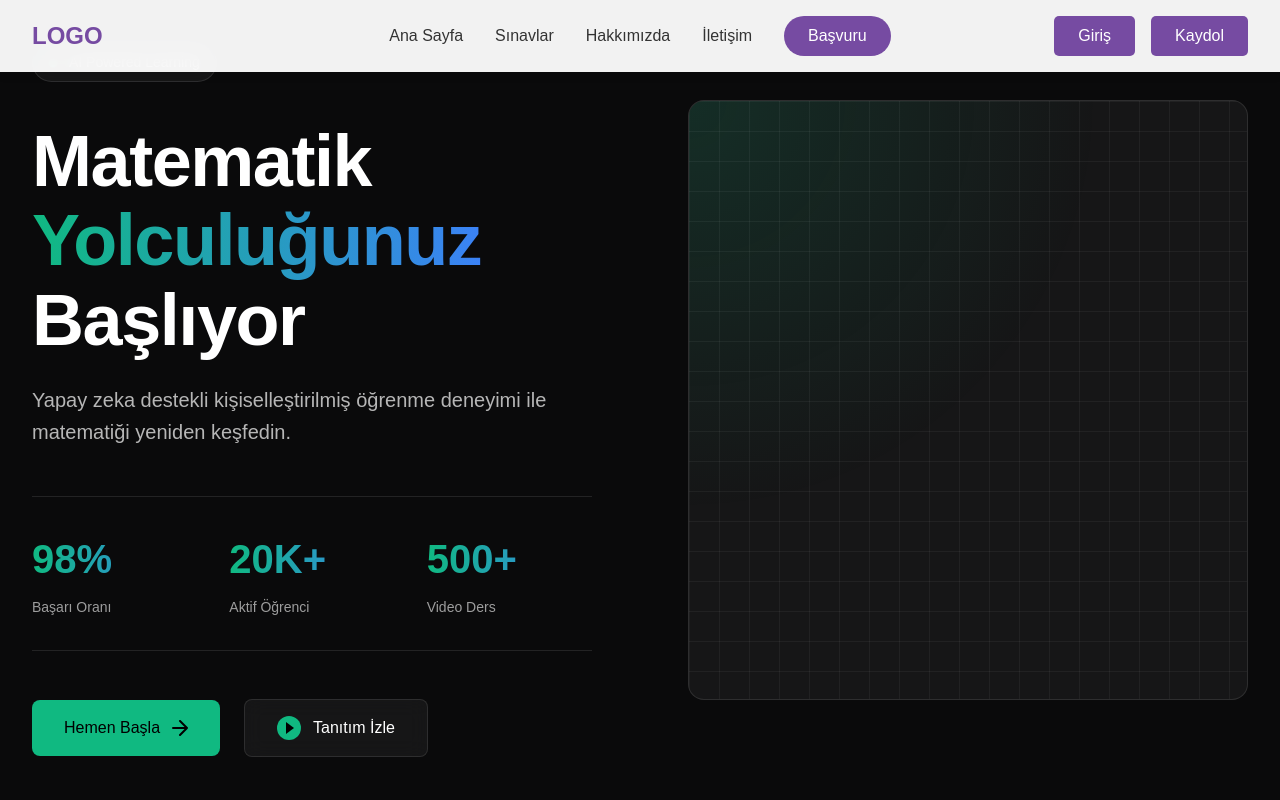
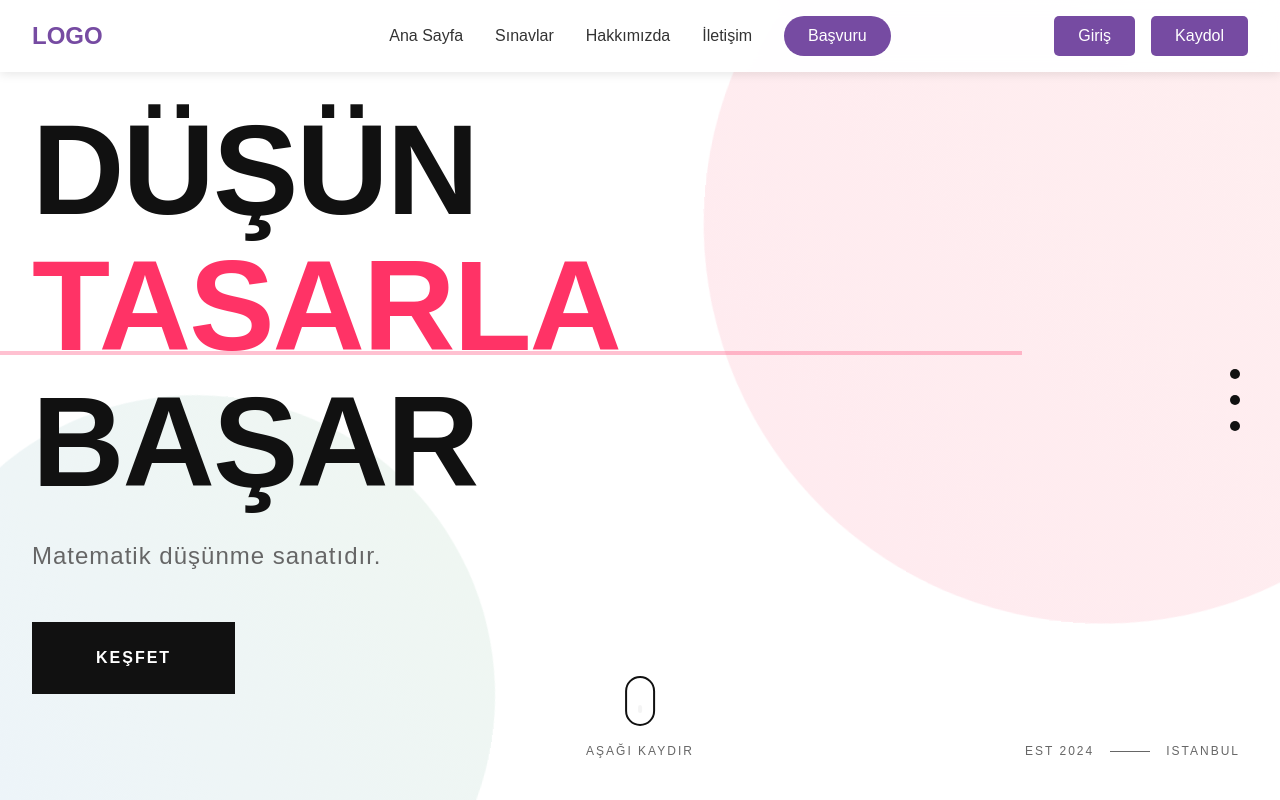
Before and after one commit to alifuatakbas/e-math-frontend, a Next.js app: page / in a window 1280 px wide. Shown: the top 800 px of the page. Built offline with nearby package versions, Linux system fonts and the light colour scheme.

Commit message:
AnaSayfa düzeni

```diff
--- a/app/components/Hero.tsx
+++ b/app/components/Hero.tsx
@@ -5,58 +5,53 @@ import styles from '../styles/Hero.module.css'
 const Hero = () => {
   return (
     <section className={styles.hero}>
+      <div className={styles.heroBackground}>
+        <div className={styles.circle1}></div>
+        <div className={styles.circle2}></div>
+      </div>
+
       <div className={styles.container}>
         <div className={styles.content}>
-          <div className={styles.badge}>
-            <span className={styles.dot}></span>
-            AI Powered Learning
-          </div>
+          <div className={styles.mainContent}>
+            <div className={styles.headingWrapper}>
+              <h1 className={styles.title}>
+                DÜŞÜN
+                <span className={styles.titleAccent}>TASARLA</span>
+                BAŞAR
+              </h1>
+            </div>
 
-          <h1 className={styles.title}>
-            Matematik
-            <span className={styles.gradient}> Yolculuğunuz </span>
-            Başlıyor
-          </h1>
+            <div className={styles.subtitleWrapper}>
+              <p className={styles.subtitle}>
+                Matematik düşünme sanatıdır.
+              </p>
+            </div>
 
-          <p className={styles.description}>
-            Yapay zeka destekli kişiselleştirilmiş öğrenme deneyimi ile
-            matematiği yeniden keşfedin.
-          </p>
-
-          <div className={styles.statsGrid}>
-            <div className={styles.statItem}>
-              <div className={styles.statValue}>98%</div>
-              <div className={styles.statLabel}>Başarı Oranı</div>
-            </div>
-            <div className={styles.statItem}>
-              <div className={styles.statValue}>20K+</div>
-              <div className={styles.statLabel}>Aktif Öğrenci</div>
-            </div>
-            <div className={styles.statItem}>
-              <div className={styles.statValue}>500+</div>
-              <div className={styles.statLabel}>Video Ders</div>
+            <div className={styles.ctaWrapper}>
+              <button className={styles.mainCta}>
+                KEŞFET
+              </button>
             </div>
           </div>
 
-          <div className={styles.ctaSection}>
-            <button className={styles.primaryBtn}>
-              Hemen Başla
-              <svg className={styles.arrow} width="16" height="16" viewBox="0 0 16 16" fill="none">
-                <path d="M1 8H15M15 8L8 1M15 8L8 15" stroke="currentColor" strokeWidth="2" strokeLinecap="round" strokeLinejoin="round"/>
-              </svg>
-            </button>
-            <div className={styles.secondaryBtn}>
-              <div className={styles.playIcon}></div>
-              Tanıtım İzle
+          <div className={styles.scrollIndicator}>
+            <div className={styles.mouse}>
+              <div className={styles.wheel}></div>
             </div>
+            <div className={styles.scrollText}>AŞAĞI KAYDIR</div>
           </div>
         </div>
 
-        <div className={styles.imageSection}>
-          <div className={styles.imageContainer}>
-            <div className={styles.glowEffect}></div>
-            <div className={styles.gridPattern}></div>
-          </div>
+        <div className={styles.sideNav}>
+          <div className={styles.navDot}></div>
+          <div className={styles.navDot}></div>
+          <div className={styles.navDot}></div>
+        </div>
+
+        <div className={styles.cornerInfo}>
+          <div className={styles.cornerText}>EST 2024</div>
+          <div className={styles.cornerLine}></div>
+          <div className={styles.cornerText}>ISTANBUL</div>
         </div>
       </div>
     </section>
--- a/app/styles/Hero.module.css
+++ b/app/styles/Hero.module.css
@@ -1,287 +1,278 @@
 .hero {
   min-height: 100vh;
-  background: #0A0A0B;
-  display: flex;
-  align-items: center;
+  background: #FFFFFF;
   position: relative;
-  color: #fff;
+  overflow: hidden;
+}
+
+.heroBackground {
+  position: absolute;
+  width: 100%;
+  height: 100%;
+  overflow: hidden;
+}
+
+.circle1, .circle2 {
+  position: absolute;
+  border-radius: 50%;
+}
+
+.circle1 {
+  width: 800px;
+  height: 800px;
+  background: linear-gradient(45deg, #FF3366 0%, #FF6B6B 100%);
+  top: -200px;
+  right: -200px;
+  opacity: 0.1;
+  animation: float 20s infinite alternate;
+}
+
+.circle2 {
+  width: 600px;
+  height: 600px;
+  background: linear-gradient(45deg, #4A90E2 0%, #67B26F 100%);
+  bottom: -150px;
+  left: -150px;
+  opacity: 0.1;
+  animation: float 15s infinite alternate-reverse;
 }
 
 .container {
   max-width: 1400px;
+  height: 100vh;
   margin: 0 auto;
-  padding: 2rem;
-  display: grid;
-  grid-template-columns: 1fr 1fr;
-  gap: 6rem;
+  padding: 0 2rem;
+  position: relative;
+  display: flex;
   align-items: center;
 }
 
 .content {
-  z-index: 1;
+  width: 100%;
+  display: flex;
+  flex-direction: column;
+  justify-content: center;
+  gap: 2rem;
 }
 
-.badge {
-  display: inline-flex;
-  align-items: center;
-  gap: 0.75rem;
-  padding: 0.5rem 1rem;
-  background: rgba(255, 255, 255, 0.05);
-  border: 1px solid rgba(255, 255, 255, 0.1);
-  border-radius: 100px;
-  font-size: 0.875rem;
-  color: #fff;
-  margin-bottom: 2.5rem;
-  backdrop-filter: blur(10px);
+.mainContent {
+  max-width: 900px;
 }
 
-.dot {
-  width: 8px;
-  height: 8px;
-  background: #10B981;
-  border-radius: 50%;
-  animation: pulse 2s infinite;
+.headingWrapper {
+  margin-bottom: 2rem;
 }
 
 .title {
-  font-size: 4.5rem;
-  line-height: 1.1;
-  font-weight: 600;
-  letter-spacing: -0.02em;
-  margin-bottom: 1.5rem;
-}
-
-.gradient {
-  background: linear-gradient(to right, #10B981, #3B82F6);
-  -webkit-background-clip: text;
-  -webkit-text-fill-color: transparent;
-  background-clip: text;
-}
-
-.description {
-  font-size: 1.25rem;
-  color: rgba(255, 255, 255, 0.7);
-  line-height: 1.6;
-  margin-bottom: 3rem;
-  max-width: 540px;
-}
-
-.statsGrid {
-  display: grid;
-  grid-template-columns: repeat(3, 1fr);
-  gap: 2rem;
-  margin-bottom: 3rem;
-  padding: 2rem 0;
-  border-top: 1px solid rgba(255, 255, 255, 0.1);
-  border-bottom: 1px solid rgba(255, 255, 255, 0.1);
-}
-
-.statItem {
+  font-size: 8rem;
+  font-weight: 900;
+  line-height: 1;
+  letter-spacing: -2px;
+  color: #111111;
   display: flex;
   flex-direction: column;
   gap: 0.5rem;
 }
 
-.statValue {
-  font-size: 2.5rem;
-  font-weight: 600;
-  background: linear-gradient(to right, #10B981, #3B82F6);
-  -webkit-background-clip: text;
-  -webkit-text-fill-color: transparent;
-  background-clip: text;
+.titleAccent {
+  color: #FF3366;
+  position: relative;
+  display: inline-block;
 }
 
-.statLabel {
-  color: rgba(255, 255, 255, 0.6);
-  font-size: 0.875rem;
+.titleAccent::after {
+  content: '';
+  position: absolute;
+  width: 120%;
+  height: 4px;
+  background: #FF3366;
+  bottom: 15px;
+  left: -10%;
+  opacity: 0.3;
 }
 
-.ctaSection {
-  display: flex;
-  gap: 1.5rem;
-  align-items: center;
+.subtitleWrapper {
+  margin-bottom: 3rem;
 }
 
-.primaryBtn {
-  padding: 1rem 2rem;
-  background: #10B981;
-  color: #000;
+.subtitle {
+  font-size: 1.5rem;
+  color: #666666;
+  font-weight: 400;
+  letter-spacing: 1px;
+}
+
+.ctaWrapper {
+  margin-top: 2rem;
+}
+
+.mainCta {
+  padding: 1.5rem 4rem;
+  background: #111111;
+  color: white;
   border: none;
-  border-radius: 8px;
   font-size: 1rem;
-  font-weight: 500;
+  font-weight: 600;
+  letter-spacing: 2px;
   cursor: pointer;
   transition: all 0.3s ease;
-  display: flex;
-  align-items: center;
-  gap: 0.75rem;
+  position: relative;
+  overflow: hidden;
 }
 
-.primaryBtn:hover {
-  background: #0EA472;
-  transform: translateY(-2px);
+.mainCta::before {
+  content: '';
+  position: absolute;
+  top: 0;
+  left: -100%;
+  width: 100%;
+  height: 100%;
+  background: linear-gradient(
+    120deg,
+    transparent,
+    rgba(255, 255, 255, 0.3),
+    transparent
+  );
+  transition: 0.5s;
 }
 
-.arrow {
-  transition: transform 0.3s ease;
+.mainCta:hover::before {
+  left: 100%;
 }
 
-.primaryBtn:hover .arrow {
-  transform: translateX(4px);
+.scrollIndicator {
+  position: absolute;
+  bottom: 40px;
+  left: 50%;
+  transform: translateX(-50%);
+  display: flex;
+  flex-direction: column;
+  align-items: center;
+  gap: 1rem;
 }
 
-.secondaryBtn {
-  padding: 1rem 2rem;
-  background: rgba(255, 255, 255, 0.05);
-  border: 1px solid rgba(255, 255, 255, 0.1);
-  border-radius: 8px;
-  color: #fff;
-  font-size: 1rem;
-  font-weight: 500;
-  cursor: pointer;
-  transition: all 0.3s ease;
-  display: flex;
-  align-items: center;
-  gap: 0.75rem;
-  backdrop-filter: blur(10px);
-}
-
-.secondaryBtn:hover {
-  background: rgba(255, 255, 255, 0.1);
-}
-
-.playIcon {
-  width: 24px;
-  height: 24px;
-  border-radius: 50%;
-  background: #10B981;
+.mouse {
+  width: 30px;
+  height: 50px;
+  border: 2px solid #111111;
+  border-radius: 15px;
   position: relative;
 }
 
-.playIcon::after {
-  content: '';
+.wheel {
+  width: 4px;
+  height: 8px;
+  background: #111111;
   position: absolute;
-  top: 50%;
-  left: 55%;
-  transform: translate(-50%, -50%);
-  border-left: 8px solid #000;
-  border-top: 6px solid transparent;
-  border-bottom: 6px solid transparent;
+  top: 8px;
+  left: 50%;
+  transform: translateX(-50%);
+  border-radius: 2px;
+  animation: scroll 1.5s infinite;
 }
 
-.imageSection {
-  position: relative;
-  height: 600px;
+.scrollText {
+  font-size: 0.75rem;
+  letter-spacing: 2px;
+  color: #666666;
 }
 
-.imageContainer {
-  position: relative;
-  width: 100%;
-  height: 100%;
-  border-radius: 16px;
-  overflow: hidden;
-  background: rgba(255, 255, 255, 0.05);
-  border: 1px solid rgba(255, 255, 255, 0.1);
+.sideNav {
+  position: fixed;
+  right: 40px;
+  top: 50%;
+  transform: translateY(-50%);
+  display: flex;
+  flex-direction: column;
+  gap: 1rem;
 }
 
-.glowEffect {
-  position: absolute;
-  width: 200%;
-  height: 200%;
-  background: radial-gradient(circle at 50% 50%, rgba(16, 185, 129, 0.15), transparent 50%);
-  animation: rotate 20s linear infinite;
+.navDot {
+  width: 10px;
+  height: 10px;
+  background: #111111;
+  border-radius: 50%;
+  cursor: pointer;
+  transition: all 0.3s ease;
 }
 
-.gridPattern {
-  position: absolute;
-  width: 200%;
-  height: 200%;
-  background-image:
-    linear-gradient(rgba(255, 255, 255, 0.05) 1px, transparent 1px),
-    linear-gradient(90deg, rgba(255, 255, 255, 0.05) 1px, transparent 1px);
-  background-size: 30px 30px;
-  animation: moveGrid 15s linear infinite;
+.navDot:hover {
+  transform: scale(1.5);
 }
 
-@keyframes pulse {
+.cornerInfo {
+  position: absolute;
+  bottom: 40px;
+  right: 40px;
+  display: flex;
+  align-items: center;
+  gap: 1rem;
+}
+
+.cornerText {
+  font-size: 0.75rem;
+  letter-spacing: 2px;
+  color: #666666;
+}
+
+.cornerLine {
+  width: 40px;
+  height: 1px;
+  background: #666666;
+}
+
+@keyframes float {
   0% {
-    transform: scale(1);
-    opacity: 1;
-  }
-  50% {
-    transform: scale(1.5);
-    opacity: 0.5;
+    transform: translate(0, 0) rotate(0deg);
   }
   100% {
-    transform: scale(1);
-    opacity: 1;
+    transform: translate(50px, 50px) rotate(10deg);
   }
 }
 
-@keyframes rotate {
-  from {
-    transform: translate(-50%, -50%) rotate(0deg);
-  }
-  to {
-    transform: translate(-50%, -50%) rotate(360deg);
-  }
-}
-
-@keyframes moveGrid {
+@keyframes scroll {
   0% {
-    transform: translateY(0);
+    opacity: 1;
+    transform: translateX(-50%) translateY(0);
   }
   100% {
-    transform: translateY(-50%);
+    opacity: 0;
+    transform: translateX(-50%) translateY(20px);
   }
 }
 
 /* Responsive Tasarım */
 @media (max-width: 1200px) {
-  .container {
-    grid-template-columns: 1fr;
-    text-align: center;
-  }
-
   .title {
-    font-size: 3.5rem;
-  }
-
-  .description {
-    margin: 0 auto;
-  }
-
-  .statsGrid {
-    max-width: 600px;
-    margin: 3rem auto;
-  }
-
-  .ctaSection {
-    justify-content: center;
-  }
-
-  .imageSection {
-    display: none;
+    font-size: 6rem;
   }
 }
 
 @media (max-width: 768px) {
   .title {
-    font-size: 2.8rem;
+    font-size: 4rem;
   }
 
-  .statsGrid {
-    grid-template-columns: 1fr;
-    gap: 1.5rem;
+  .subtitle {
+    font-size: 1.2rem;
   }
 
-  .ctaSection {
-    flex-direction: column;
-    width: 100%;
+  .sideNav {
+    display: none;
   }
 
-  .primaryBtn, .secondaryBtn {
-    width: 100%;
-    justify-content: center;
+  .cornerInfo {
+    display: none;
   }
 }
+
+@media (max-width: 480px) {
+  .title {
+    font-size: 3rem;
+  }
+
+  .mainCta {
+    width: 100%;
+    padding: 1.2rem;
+  }
+}
```
